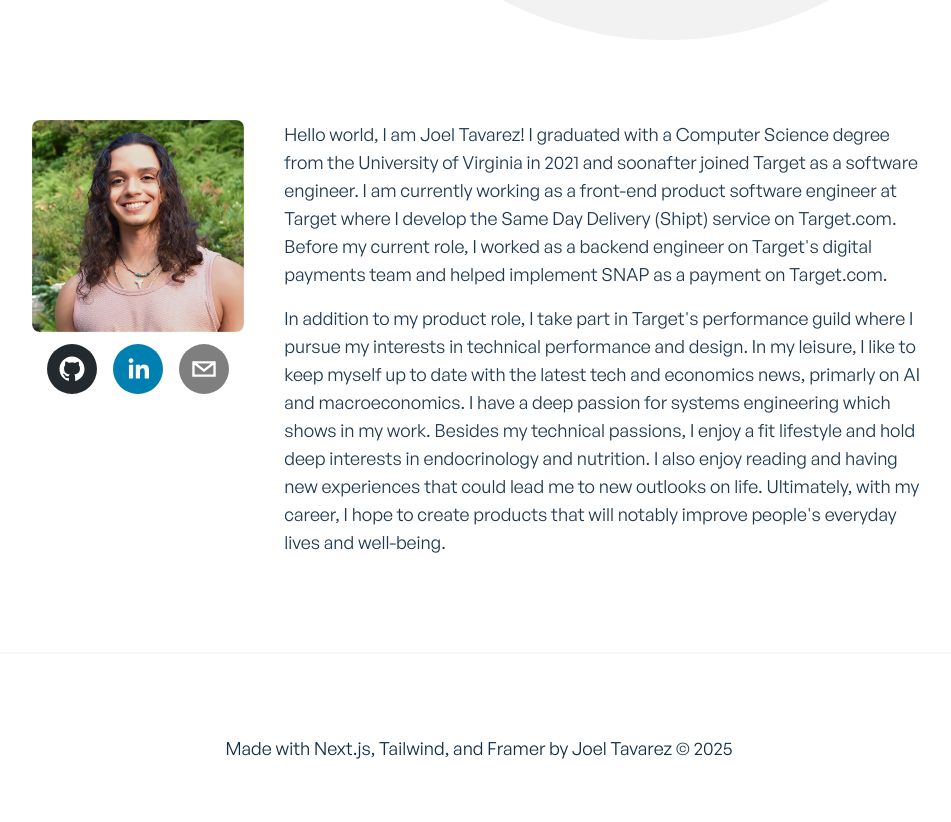
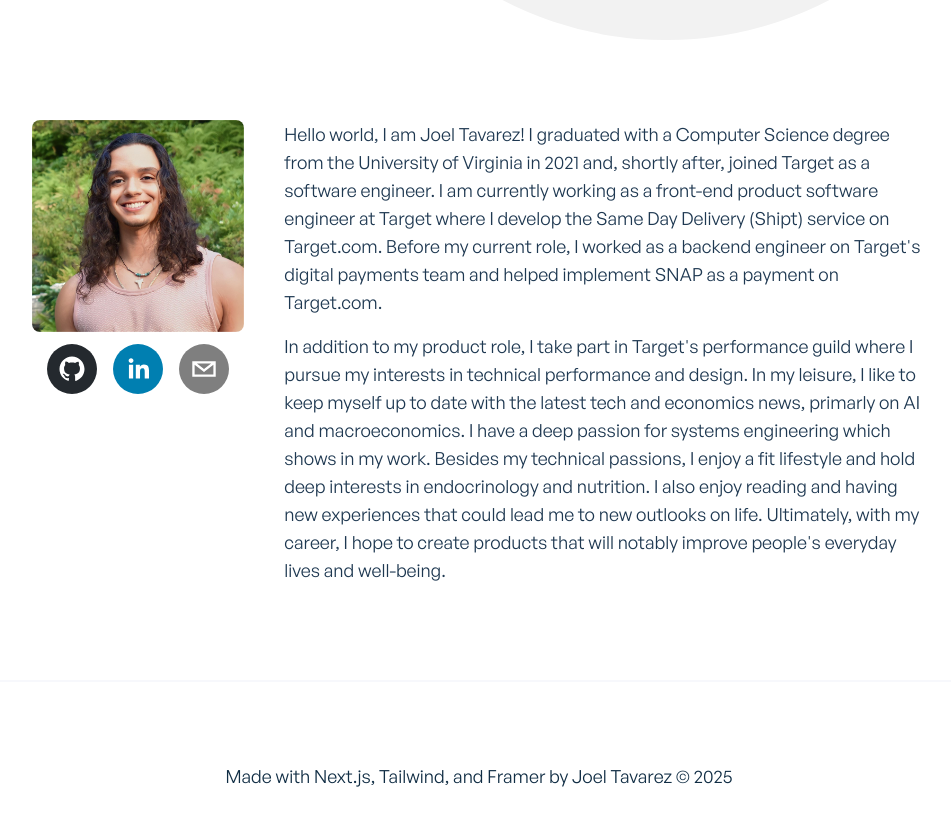
Before and after one commit to Don-Joel/Me, a Next.js app: page / in a window 1280 px wide. Shown: the part 800-1622 px from the top of the page, without its empty margins (163-1114 px from the left). Before the commit the page ends 1594 px from the top, so only its background shows below. Built offline with nearby package versions, Linux system fonts and the light colour scheme.

Commit message:
edit bio

```diff
--- a/components/about/AboutMeBio.jsx
+++ b/components/about/AboutMeBio.jsx
@@ -67,7 +67,7 @@ function AboutMeBio() {
       <div id="bio" className="font-general-regular w-full sm:w-3/4 text-left">
         <p className="mb-4 text-ternary-dark dark:text-ternary-light text-lg">
           Hello world, I am Joel Tavarez! I graduated with a Computer Science degree from the University of
-          Virginia in 2021 and soonafter joined Target as a software engineer. I am currently working as a front-end product software
+          Virginia in 2021 and, shortly after, joined Target as a software engineer. I am currently working as a front-end product software
           engineer at Target where I develop the Same Day Delivery (Shipt) service
           on Target.com. Before my current role, I worked as a backend engineer on Target&#39;s
           digital payments team and helped implement SNAP as a payment on
```
